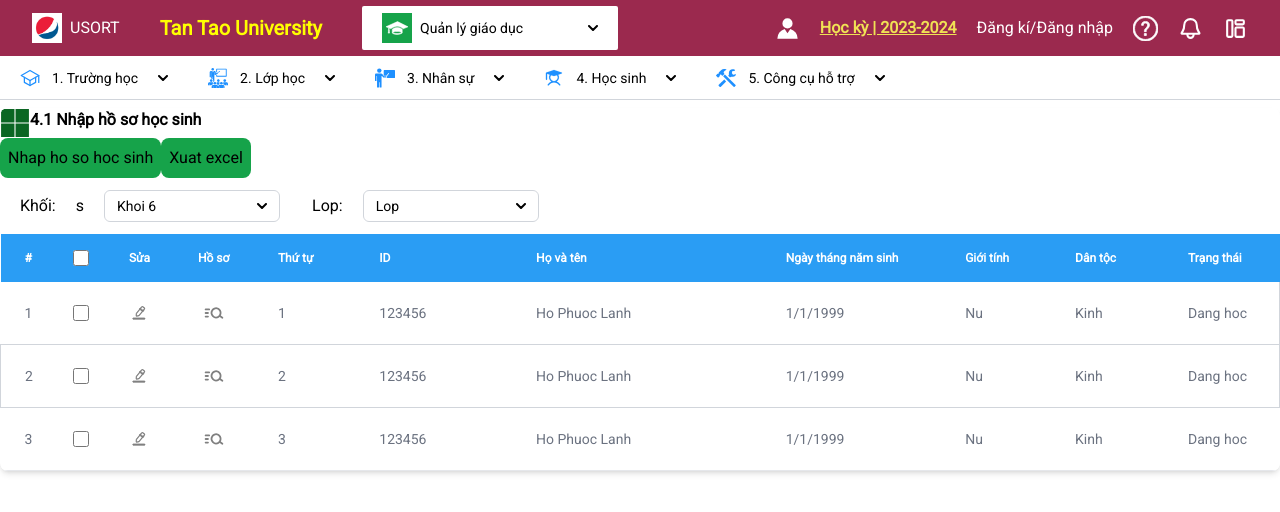
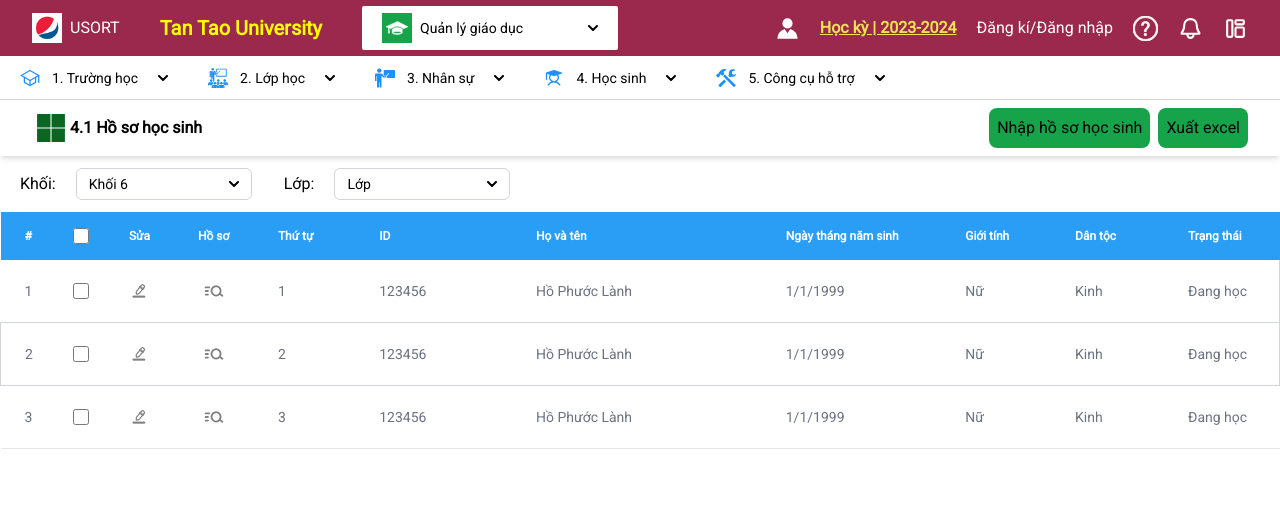
Before and after one commit to louisdevzz/usort, a Next.js app: page /dashboard in a window 1280 px wide. Shown: the top 512 px of the page. Built offline with nearby package versions, Linux system fonts and the light colour scheme.

Commit message:
add_student

```diff
--- /dev/null
+++ b/src/components/AddStudent.tsx
@@ -0,0 +1,30 @@
+import { useState } from "react";
+
+
+const AddStudent = () =>{
+    const [isShow,setIsShow]= useState<boolean>(false);
+    return(
+        <div>
+            <div className="flex justify-between px-8 py-2 items-center shadow-md">
+                <div className="flex flex-row items-center px-1 gap-1 ">
+                    <img width={30} src="/assets/icon/square.svg" alt="square" />
+                    <span className="font-semibold">4.1.1 Nhập hồ sơ học sinh</span>
+                </div>
+                <div className="flex flex-row items-center gap-2">
+                    <div className="rounded-lg bg-green-600 p-2 w-20 flex items-center justify-center">
+                        <button>
+                            <span>Ghi</span>
+                        </button>
+                    </div>
+                    <div className="rounded-lg bg-green-600 p-2 w-36 flex items-center justify-center">
+                        <button>
+                            <span>Ghi và ghi thêm</span>
+                        </button>
+                    </div>
+                </div>
+            </div>
+        </div>
+    )
+}
+
+export default AddStudent;
--- /dev/null
+++ b/src/components/AddStudentHeader.tsx
@@ -0,0 +1,57 @@
+import { useState } from "react";
+
+const AddStudentHeader = () =>{
+    const [isShow, setIsShow] = useState(false);
+    return(
+        <div className="h-14 w-full bg-[#9B294E] flex justify-between px-8 items-center text-white">
+            {/*left  */}
+            <div className="flex flex-row gap-10 items-center">
+                <div className="flex flex-row gap-2 items-center">
+                    <img width={30} src="/assets/logo/logo.png" alt="logo" />
+                    <span>USORT</span>
+                </div>
+                <p className="text-xl font-semibold text-[#ffff00]">Tan Tao University</p>
+                <div className="relative items-center">
+                    <button onClick={()=>setIsShow((prv)=>!prv)} id="dropdownDefaultButton" data-dropdown-toggle="dropdown" className="text-black gap-2 rounded-sm w-64 h-11 bg-[white] justify-between focus:ring-4 focus:outline-none focus:ring-blue-300 font-medium text-sm px-5 py-2.5 text-center inline-flex items-center dark:bg-blue-600 dark:hover:bg-blue-700 dark:focus:ring-blue-800" type="button">
+                        <div className="flex flex-row gap-2 items-center">
+                            <img className="bg-green-600 p-1"  width={30} src="/assets/icon/graduate.svg" alt="graduate" />
+                            <span>Quản lý giáo dục </span>
+                        </div>
+                        <img width={10} src="/assets/icon/arrow-down.svg" alt="arrow" />
+                    </button>
+                    {
+                        isShow&&(
+                            <div id="dropdown" className="z-10 bg-white divide-y divide-gray-100 rounded-lg shadow w-64 absolute top-11 left-0">
+                                <ul className="py-2 text-sm text-gray-700 dark:text-gray-200" aria-labelledby="dropdownDefaultButton">
+                                <li>
+                                    <a href="#" className="block px-4 py-2 hover:bg-gray-100 dark:hover:bg-gray-600 dark:hover:text-white">Dashboard</a>
+                                </li>
+                                <li>
+                                    <a href="#" className="block px-4 py-2 hover:bg-gray-100 dark:hover:bg-gray-600 dark:hover:text-white">Settings</a>
+                                </li>
+                                <li>
+                                    <a href="#" className="block px-4 py-2 hover:bg-gray-100 dark:hover:bg-gray-600 dark:hover:text-white">Earnings</a>
+                                </li>
+                                <li>
+                                    <a href="#" className="block px-4 py-2 hover:bg-gray-100 dark:hover:bg-gray-600 dark:hover:text-white">Sign out</a>
+                                </li>
+                                </ul>
+                            </div>
+                        )
+                    }
+                </div>
+            </div>
+            {/* right */}
+            <div className="flex flex-row gap-5 items-center">
+                <img width={25} src="/assets/icon/avatar.svg" alt="avatar" />
+                <span className="font-semibold">  [Quản trị đơn vị] </span>
+                <span className="underline font-semibold text-[#f0e254]">  Học kỳ | 2023-2024 </span>
+                <img width={25} src="/assets/icon/question.svg" alt="question" />
+                <img width={25} src="/assets/icon/bell.svg" alt="question" />
+                <img width={25} src="/assets/icon/dashboard.svg" alt="dashboard" />
+            </div>
+        </div>
+    )
+}
+
+export default AddStudentHeader;
--- a/src/components/SubHeader.tsx
+++ b/src/components/SubHeader.tsx
@@ -3,7 +3,7 @@ import { useState } from "react";
 const SubHeader = () =>{
     const [isShow, setIsShow] = useState(false);
     return(
-        <div className="h-11 bg-white border-b border-gray-300 py-5 w-full flex gap-10 px-5 items-center text-white">
+        <div className="h-11 bg-white border-b border-gray-300 py-5 w-full flex gap-10 px-5 items-center">
             <div className="flex flex-row gap-3 items-center">
                 <img width={20} src="/assets/icon/school.svg" alt="school" />
                 <div className="relative items-center group">
@@ -11,11 +11,11 @@ const SubHeader = () =>{
                         <span>1. Trường học </span>
                         <img width={10} src="/assets/icon/arrow-down.svg" alt="arrow" />
                     </button>
-                    <div id="dropdown" className="z-10 bg-white invisible group-hover:visible  rounded-lg shadow w-40 absolute top-5 left-0">
+                    <div id="dropdown" className="z-10 bg-white invisible group-hover:visible rounded-lg shadow w-40 absolute top-5 left-0">
                         <ul className="py-2 text-sm text-gray-700 dark:text-gray-200" aria-labelledby="dropdownDefaultButton">
                             <li>
                                 <button onClick={()=>setIsShow(true)} className="block px-4 py-2 hover:bg-gray-100">
-                                    Them thuong hoc
+                                    Thêm trường học
                                 </button>
                             </li>
                             <li>
@@ -38,7 +38,7 @@ const SubHeader = () =>{
                         <span>2. Lớp học </span>
                         <img width={10} src="/assets/icon/arrow-down.svg" alt="arrow" />
                     </button>
-                    <div id="dropdown" className="z-10 bg-white invisible group-hover:visible  divide-y divide-gray-100 rounded-lg shadow w-44 absolute top-5 left-0">
+                    <div id="dropdown" className="z-10 bg-white invisible group-hover:visible  rounded-lg shadow w-40 absolute top-5 left-0">
                         <ul className="py-2 text-sm text-gray-700 dark:text-gray-200" aria-labelledby="dropdownDefaultButton">
                             <li>
                                 <a href="#" className="block px-4 py-2 hover:bg-gray-100 dark:hover:bg-gray-600 dark:hover:text-white">Dashboard</a>
@@ -63,7 +63,7 @@ const SubHeader = () =>{
                         <span>3. Nhân sự </span>
                         <img width={10} src="/assets/icon/arrow-down.svg" alt="arrow" />
                     </button>
-                    <div id="dropdown" className="z-10 bg-white invisible group-hover:visible  divide-y divide-gray-100 rounded-lg shadow w-44 absolute top-5 left-0">
+                    <div id="dropdown" className="z-10 bg-white invisible group-hover:visible rounded-lg shadow w-40 absolute top-5 left-0">
                         <ul className="py-2 text-sm text-gray-700 dark:text-gray-200" aria-labelledby="dropdownDefaultButton">
                         <li>
                             <a href="#" className="block px-4 py-2 hover:bg-gray-100 dark:hover:bg-gray-600 dark:hover:text-white">Dashboard</a>
@@ -88,19 +88,52 @@ const SubHeader = () =>{
                         <span>4. Học sinh </span>
                         <img width={10} src="/assets/icon/arrow-down.svg" alt="arrow" />
                     </button>
-                    <div id="dropdown" className="z-10 bg-white invisible group-hover:visible  divide-y divide-gray-100 rounded-lg shadow w-44 absolute top-5 left-0">
+                    <div id="dropdown" className="z-10 bg-white invisible group-hover:visible rounded-lg shadow w-80 absolute top-5 left-0">
                         <ul className="py-2 text-sm text-gray-700 dark:text-gray-200" aria-labelledby="dropdownDefaultButton">
                             <li>
-                            <a href="#" className="block px-4 py-2 hover:bg-gray-100 dark:hover:bg-gray-600 dark:hover:text-white">Dashboard</a>
+                                <button className="block px-4 py-2 hover:bg-gray-100">
+                                    4.1 Hồ sơ học sinh
+                                </button>
                             </li>
                             <li>
-                            <a href="#" className="block px-4 py-2 hover:bg-gray-100 dark:hover:bg-gray-600 dark:hover:text-white">Settings</a>
+                                <button onClick={()=>setIsShow(true)} className="block px-4 py-2 hover:bg-gray-100">
+                                    4.2 Quản lý biến động học sinh
+                                </button>
                             </li>
                             <li>
-                            <a href="#" className="block px-4 py-2 hover:bg-gray-100 dark:hover:bg-gray-600 dark:hover:text-white">Earnings</a>
+                                <button className="block px-4 py-2 hover:bg-gray-100">
+                                    4.3 Kết quả học tập rèn luyện
+                                </button>
                             </li>
                             <li>
-                            <a href="#" className="block px-4 py-2 hover:bg-gray-100 dark:hover:bg-gray-600 dark:hover:text-white">Sign out</a>
+                                <button className="block px-4 py-2 hover:bg-gray-100">
+                                    4.4 Khen thưởng, kỷ luật
+                                </button>
+                            </li>
+                            <li>
+                                <button className="block px-4 py-2 hover:bg-gray-100">
+                                    4.5 Quản lý hoàn thành chương trình Tiểu học
+                                </button>
+                            </li>
+                            <li>
+                                <button className="block px-4 py-2 hover:bg-gray-100">
+                                    4.6 Công tác học sinh
+                                </button>
+                            </li>
+                            <li>
+                                <button className="block px-4 py-2 hover:bg-gray-100">
+                                    4.7 Quản lý sức khỏe học sinh
+                                </button>
+                            </li>
+                            <li>
+                                <button className="block px-4 py-2 hover:bg-gray-100">
+                                    4.8 Chương trình Sóng và máy tính cho em
+                                </button>
+                            </li>
+                            <li>
+                                <button className="block px-4 py-2 hover:bg-gray-100">
+                                    4.9 Thông tin học sinh liên quan Covid-19
+                                </button>
                             </li>
                         </ul>
                     </div>
@@ -113,7 +146,7 @@ const SubHeader = () =>{
                         <span>5. Công cụ hỗ trợ </span>
                         <img width={10} src="/assets/icon/arrow-down.svg" alt="arrow" />
                     </button>
-                    <div id="dropdown" className="z-10 bg-white invisible group-hover:visible  divide-y divide-gray-100 rounded-lg shadow w-44 absolute top-5 left-0">
+                    <div id="dropdown" className="z-10 bg-white invisible group-hover:visible rounded-lg shadow w-40 absolute top-5 left-0">
                         <ul className="py-2 text-sm text-gray-700 dark:text-gray-200" aria-labelledby="dropdownDefaultButton">
                             <li>
                                 <a href="#" className="block px-4 py-2 hover:bg-gray-100 dark:hover:bg-gray-600 dark:hover:text-white">Dashboard</a>
--- a/src/components/Table.tsx
+++ b/src/components/Table.tsx
@@ -4,21 +4,21 @@ import { useState } from "react";
 const Table = () =>{
     const [isShow,setIsShow]= useState<boolean>(false);
     return(
-        <div className="relative mt-2 overflow-x-auto shadow-md sm:rounded-lg">
-            <div>
-                <div className="flex flex-row">
+        <div>
+            <div className="flex justify-between px-8 py-2 items-center shadow-md">
+                <div className="flex flex-row items-center px-1 gap-1 ">
                     <img width={30} src="/assets/icon/square.svg" alt="square" />
-                    <span className="font-semibold">4.1 Nhập hồ sơ học sinh</span>
+                    <span className="font-semibold">4.1 Hồ sơ học sinh</span>
                 </div>
-                <div className="flex flex-row">
+                <div className="flex flex-row items-center gap-2">
                     <div className="rounded-lg bg-green-600 p-2">
                         <button>
-                            <span>Nhap ho so hoc sinh</span>
+                            <span>Nhập hồ sơ học sinh</span>
                         </button>
                     </div>
                     <div className="rounded-lg bg-green-600 p-2">
                         <button>
-                            <span>Xuat excel</span>
+                            <span>Xuất excel</span>
                         </button>
                     </div>
                 </div>
@@ -26,35 +26,35 @@ const Table = () =>{
             <div className="flex flex-row gap-3 items-center justify-between px-5">
                 <div className="flex flex-row gap-3 items-center">
                     <div className="flex flex-row gap-5 py-3 items-center">
-                        <span>Khối: </span>s
+                        <span>Khối: </span>
                         <div className="group relative">
                             <button className="text-black gap-5 text-sm justify-between flex w-44 px-3 py-2 rounded-md border border-gray-300 h-8 flex-row items-center" type="button">
-                                <span>Khoi 6 </span>
+                                <span>Khối 6 </span>
                                 <img width={10} src="/assets/icon/arrow-down.svg" alt="arrow" />
                             </button>
                             <div id="dropdown" className="z-10 bg-white invisible group-hover:visible  rounded-lg shadow w-40 absolute top-8 left-0">
                                 <ul className="py-2 text-sm text-gray-700 dark:text-gray-200" aria-labelledby="dropdownDefaultButton">
                                     <li className="block px-4 py-2 hover:bg-gray-100">
-                                        <span>Khoi 6</span>
+                                        <span>Khối 6</span>
                                     </li>
                                     <li className="block px-4 py-2 hover:bg-gray-100">
-                                        <span>Khoi 7</span>
+                                        <span>Khối 7</span>
                                     </li>
                                     <li className="block px-4 py-2 hover:bg-gray-100">
-                                        <span>Khoi 8</span>
+                                        <span>Khối 8</span>
                                     </li>
                                     <li className="block px-4 py-2 hover:bg-gray-100">
-                                        <span>Khoi 9</span>
+                                        <span>Khối 9</span>
                                     </li>
                                 </ul>
                             </div>
                         </div>
                     </div>
                     <div className="flex flex-row gap-5 px-5 py-3 items-center">
-                        <span>Lop: </span>
+                        <span>Lớp: </span>
                         <div className="group relative">
                             <button className="text-black gap-5 text-sm justify-between flex w-44 px-3 py-2 rounded-md border border-gray-300 h-8 flex-row items-center" type="button">
-                                <span>Lop </span>
+                                <span>Lớp </span>
                                 <img width={10} src="/assets/icon/arrow-down.svg" alt="arrow" />
                             </button>
                             <div id="dropdown" className="z-10 bg-white invisible group-hover:visible  rounded-lg shadow w-40 absolute top-8 left-0">
@@ -141,19 +141,19 @@ const Table = () =>{
                             <span>123456</span>
                         </td>
                         <td className="px-6 py-4">
-                            <span>Ho Phuoc Lanh</span>
+                            <span>Hồ Phước Lành</span>
                         </td>
                         <td className="px-6 py-4">
                             <span>1/1/1999</span>
                         </td>
                         <td className="px-6 py-4">
-                            <span>Nu</span>
+                            <span>Nữ</span>
                         </td>
                         <td className="px-6 py-4">
                             <span>Kinh</span>
                         </td>
                         <td className="px-6 py-4">
-                            <span>Dang hoc</span>
+                            <span>Đang học</span>
                         </td>
                     </tr>
                     <tr className="bg-white border border-gray-300 hover:bg-gray-50 dark:hover:bg-gray-600">
@@ -181,19 +181,19 @@ const Table = () =>{
                             <span>123456</span>
                         </td>
                         <td className="px-6 py-4">
-                            <span>Ho Phuoc Lanh</span>
+                            <span>Hồ Phước Lành</span>
                         </td>
                         <td className="px-6 py-4">
                             <span>1/1/1999</span>
                         </td>
                         <td className="px-6 py-4">
-                            <span>Nu</span>
+                            <span>Nữ</span>
                         </td>
                         <td className="px-6 py-4">
                             <span>Kinh</span>
                         </td>
                         <td className="px-6 py-4">
-                            <span>Dang hoc</span>
+                            <span>Đang học</span>
                         </td>
                     </tr>
                     <tr className="bg-white border-b dark:bg-gray-800 dark:border-gray-700 hover:bg-gray-50 dark:hover:bg-gray-600">
@@ -221,19 +221,19 @@ const Table = () =>{
                             <span>123456</span>
                         </td>
                         <td className="px-6 py-4">
-                            <span>Ho Phuoc Lanh</span>
+                            <span>Hồ Phước Lành</span>
                         </td>
                         <td className="px-6 py-4">
                             <span>1/1/1999</span>
                         </td>
                         <td className="px-6 py-4">
-                            <span>Nu</span>
+                            <span>Nữ</span>
                         </td>
                         <td className="px-6 py-4">
                             <span>Kinh</span>
                         </td>
                         <td className="px-6 py-4">
-                            <span>Dang hoc</span>
+                            <span>Đang học</span>
                         </td>
                     </tr>
                 </tbody>
--- /dev/null
+++ b/src/pages/add_student/index.tsx
@@ -0,0 +1,17 @@
+import AddStudentHeader from "@/components/AddStudentHeader";
+import SubHeader from "@/components/SubHeader";
+import AddStudent from "@/components/AddStudent";
+import { useState } from "react";
+
+const DashboardPage = () => {
+    const [isShow,setIsShow]= useState<boolean>(false);
+    return(
+        <div className="flex flex-col relative h-screen">
+            <AddStudentHeader/>
+            <SubHeader/>
+            <AddStudent/>
+        </div>
+    )
+}
+
+export default DashboardPage;
```
Lines whose indentation alone changed are shown as unchanged.
